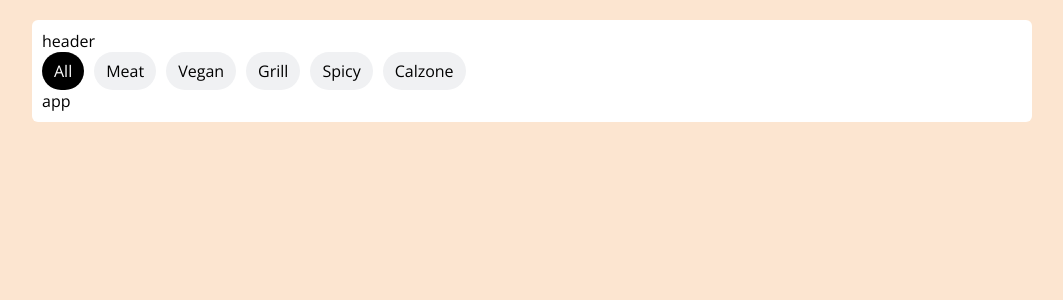
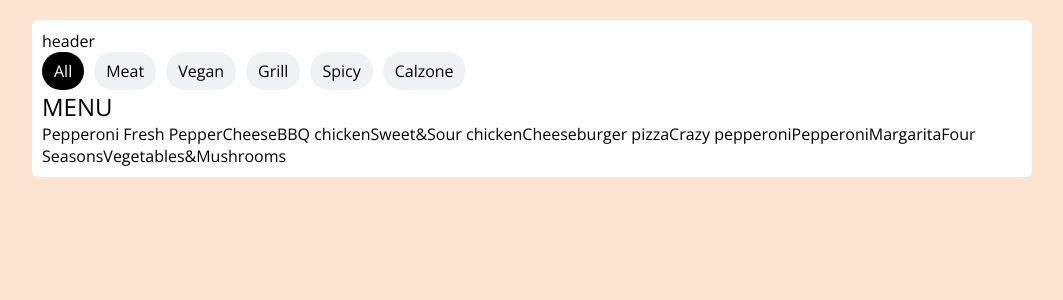
Before and after one commit to bemyexe/pizza-store, a React (Vite) app: page / in a window 1280 px wide. Shown: the top 300 px of the page, without its empty margins (108-1171 px from the left). Built offline with nearby package versions, Linux system fonts and the light colour scheme.

Commit message:
feature(pizza-grid): add db pizza json, add comp pizza-grid

```diff
--- /dev/null
+++ b/src/app/components/shared/pizza-grid/index.tsx
@@ -0,0 +1,7 @@
+import pizza from "../../../../data/pizza-variables/pizza-variables.json";
+
+const PizzaGrid = () => {
+  return <>{pizza.map((item) => item.title)}</>;
+};
+
+export default PizzaGrid;
--- a/src/app/pages/main-page/index.tsx
+++ b/src/app/pages/main-page/index.tsx
@@ -1,5 +1,7 @@
 import Header from "../../components/header";
+import PizzaGrid from "../../components/shared/pizza-grid";
 import ToggleBar from "../../components/shared/toggle-bar";
+import { TextXLRegular } from "../../components/shared/typography";
 import "./style.scss";
 
 const MainPage = () => {
@@ -8,7 +10,10 @@ const MainPage = () => {
       <div className="main-app">
         <Header />
         <ToggleBar />
-        <div>app</div>
+        <div className="main-content">
+          <TextXLRegular>MENU</TextXLRegular>
+          <PizzaGrid />
+        </div>
       </div>
     </div>
   );
--- a/src/app/pages/main-page/style.scss
+++ b/src/app/pages/main-page/style.scss
@@ -9,4 +9,8 @@
     border-radius: 6px;
     padding: 10px;
   }
+  .main-content {
+    display: flex;
+    flex-direction: column;
+  }
 }
--- /dev/null
+++ b/src/data/pizza-variables/pizza-variables.json
@@ -0,0 +1,102 @@
+[
+  {
+    "id": 0,
+    "imageUrl": "https://dodopizza.azureedge.net/static/Img/Products/f035c7f46c0844069722f2bb3ee9f113_584x584.jpeg",
+    "title": "Pepperoni Fresh Pepper",
+    "types": [0, 1],
+    "sizes": [26, 30, 40],
+    "price": 803,
+    "category": 0,
+    "rating": 4
+  },
+  {
+    "id": 1,
+    "imageUrl": "https://dodopizza.azureedge.net/static/Img/Products/Pizza/ru-RU/2ffc31bb-132c-4c99-b894-53f7107a1441.jpg",
+    "title": "Cheese",
+    "types": [0],
+    "sizes": [26, 40],
+    "price": 245,
+    "category": 0,
+    "rating": 6
+  },
+  {
+    "id": 2,
+    "imageUrl": "https://dodopizza.azureedge.net/static/Img/Products/Pizza/ru-RU/6652fec1-04df-49d8-8744-232f1032c44b.jpg",
+    "title": "BBQ chicken",
+    "types": [0],
+    "sizes": [26, 40],
+    "price": 295,
+    "category": 1,
+    "rating": 4
+  },
+  {
+    "id": 3,
+    "imageUrl": "https://dodopizza.azureedge.net/static/Img/Products/Pizza/ru-RU/af553bf5-3887-4501-b88e-8f0f55229429.jpg",
+    "title": "Sweet&Sour chicken",
+    "types": [1],
+    "sizes": [26, 30, 40],
+    "price": 275,
+    "category": 2,
+    "rating": 2
+  },
+  {
+    "id": 4,
+    "imageUrl": "https://dodopizza.azureedge.net/static/Img/Products/Pizza/ru-RU/b750f576-4a83-48e6-a283-5a8efb68c35d.jpg",
+    "title": "Cheeseburger pizza",
+    "types": [0, 1],
+    "sizes": [26, 30, 40],
+    "price": 415,
+    "category": 3,
+    "rating": 8
+  },
+  {
+    "id": 5,
+    "imageUrl": "https://dodopizza.azureedge.net/static/Img/Products/Pizza/ru-RU/1e1a6e80-b3ba-4a44-b6b9-beae5b1fbf27.jpg",
+    "title": "Crazy pepperoni",
+    "types": [0],
+    "sizes": [30, 40],
+    "price": 580,
+    "category": 2,
+    "rating": 2
+  },
+  {
+    "id": 6,
+    "imageUrl": "https://dodopizza.azureedge.net/static/Img/Products/Pizza/ru-RU/d2e337e9-e07a-4199-9cc1-501cc44cb8f8.jpg",
+    "title": "Pepperoni",
+    "types": [0, 1],
+    "sizes": [26, 30, 40],
+    "price": 675,
+    "category": 1,
+    "rating": 9
+  },
+  {
+    "id": 7,
+    "imageUrl": "https://dodopizza.azureedge.net/static/Img/Products/Pizza/ru-RU/d48003cd-902c-420d-9f28-92d9dc5f73b4.jpg",
+    "title": "Margarita",
+    "types": [0, 1],
+    "sizes": [26, 30, 40],
+    "price": 450,
+    "category": 4,
+    "rating": 10
+  },
+  {
+    "id": 8,
+    "imageUrl": "https://dodopizza.azureedge.net/static/Img/Products/Pizza/ru-RU/ec29465e-606b-4a04-a03e-da3940d37e0e.jpg",
+    "title": "Four Seasons",
+    "types": [0, 1],
+    "sizes": [26, 30, 40],
+    "price": 395,
+    "category": 5,
+    "rating": 10
+  },
+  {
+    "id": 9,
+    "imageUrl": "https://dodopizza.azureedge.net/static/Img/Products/Pizza/ru-RU/30367198-f3bd-44ed-9314-6f717960da07.jpg",
+    "title": "Vegetables&Mushrooms",
+    "types": [0, 1],
+    "sizes": [26, 30, 40],
+    "price": 285,
+    "category": 5,
+    "rating": 7
+  }
+]
```
